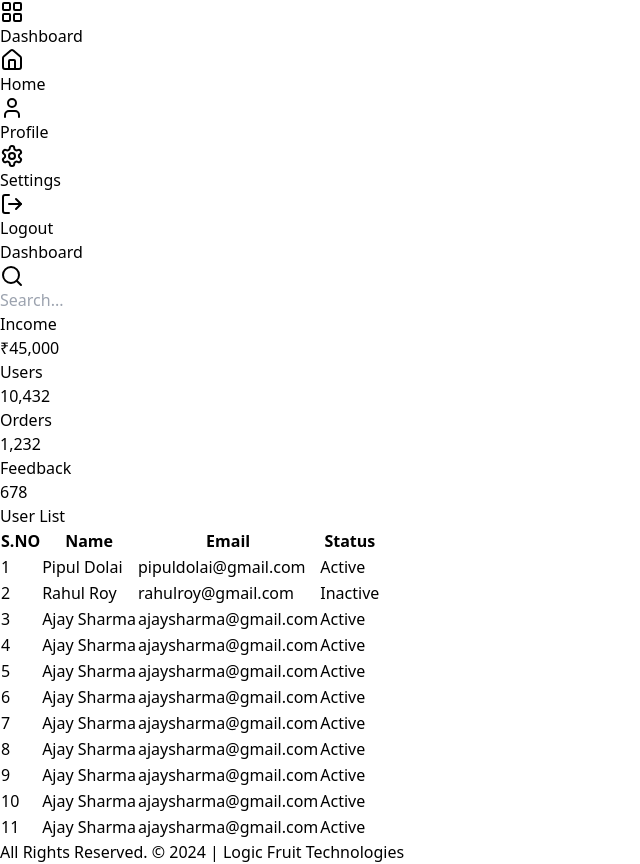
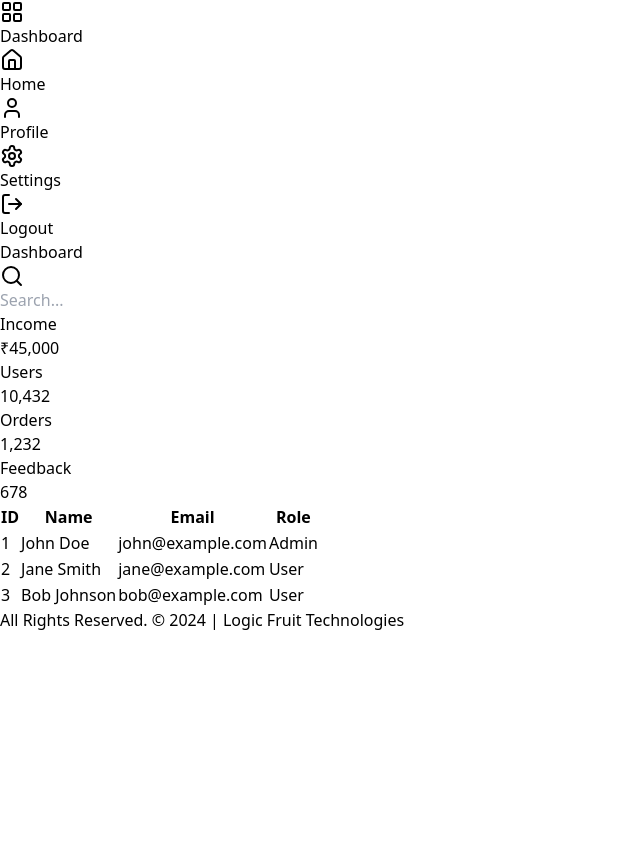
Before and after one commit to pipul014/react-dashboard, a React (Vite) app: page /dashboard in a window 1280 px wide. Shown: the whole page, without its empty margins (0-640 px from the left). After the commit the page ends 800 px from the top, so only its background shows below. Built offline with nearby package versions, Linux system fonts and the light colour scheme.

Commit message:
new commit

```diff
--- a/src/App.jsx
+++ b/src/App.jsx
@@ -1,19 +1,33 @@
 import React from "react";
+import { BrowserRouter as Router, Route, Routes } from "react-router-dom";
 import Sidebar from "./components/sidebar";
 import Header from "./components/Header";
-import Dashboard from "./components/Dashboard";
 import Footer from "./components/Footer";
+import Dashboard from "./pages/Dashboard";
+import Home from "./pages/Home";
+import Profile from "./pages/Profile";
+import Settings from "./pages/Settings";
+import Logout from "./pages/Logout";
+
 
 const App = () => {
   return (
-    <div className="flex">
-      <Sidebar />
-      <div className="flex-1">
-        <Header />
-        <Dashboard />
-        <Footer/>
+    <Router>
+      <div className="flex">
+        <Sidebar />
+        <div className="flex-1">
+          <Header />
+          <Routes>
+            <Route path="/" element={<Home />} />
+            <Route path="/profile" element={<Profile />} />
+            <Route path="/dashboard" element={<Dashboard />} />
+            <Route path="/settings" element={<Settings />} />
+            <Route path="/logout" element={<Logout />} />
+          </Routes>
+          <Footer />
+        </div>
       </div>
-    </div>
+    </Router>
   );
 };
 
--- a/src/Table.jsx
+++ /dev/null
@@ -1,45 +0,0 @@
-import React from "react";
-
-const Table = () => {
-  const data = [
-    { name: "Pipul Dolai", email: "pipuldolai@gmail.com", status: "Active" },
-    { name: "Rahul Roy", email: "rahulroy@gmail.com", status: "Inactive" },
-    { name: "Ajay Sharma", email: "ajaysharma@gmail.com", status: "Active" },
-    { name: "Ajay Sharma", email: "ajaysharma@gmail.com", status: "Active" },
-    { name: "Ajay Sharma", email: "ajaysharma@gmail.com", status: "Active" },
-    { name: "Ajay Sharma", email: "ajaysharma@gmail.com", status: "Active" },
-    { name: "Ajay Sharma", email: "ajaysharma@gmail.com", status: "Active" },
-    { name: "Ajay Sharma", email: "ajaysharma@gmail.com", status: "Active" },
-    { name: "Ajay Sharma", email: "ajaysharma@gmail.com", status: "Active" },
-    { name: "Ajay Sharma", email: "ajaysharma@gmail.com", status: "Active" },
-    { name: "Ajay Sharma", email: "ajaysharma@gmail.com", status: "Active" },
-  ];
-
-  return (
-    <div className="bg-white shadow-lg p-6 rounded-lg">
-      <h2 className="text-xl font-semibold mb-4">User List</h2>
-      <table className="min-w-full text-sm ">
-        <thead className="bg-blue-300">
-          <tr>
-            <th className="py-3 px-4 text-left">S.NO</th>
-            <th className="py-3 px-4 text-left">Name</th>
-            <th className="py-3 px-4 text-left">Email</th>
-            <th className="py-3 px-4 text-left">Status</th>
-          </tr>
-        </thead>
-        <tbody>
-          {data.map((user, index) => (
-            <tr key={index} className="border-b ">
-              <td className="py-3 px-4">{index+1}</td>
-              <td className="py-3 px-4">{user.name}</td>
-              <td className="py-3 px-4">{user.email}</td>
-              <td className="py-3 px-4">{user.status}</td>
-            </tr>
-          ))}
-        </tbody>
-      </table>
-    </div>
-  );
-};
-
-export default Table;
--- a/src/components/Header.jsx
+++ b/src/components/Header.jsx
@@ -1,5 +1,5 @@
 import React, { useState } from "react";
-import {  Search } from "lucide-react";
+import { Search } from "lucide-react";
 
 const Header = () => {
   const [searchQuery, setSearchQuery] = useState("");
@@ -10,16 +10,19 @@ const Header = () => {
 
   return (
     <div className="bg-teal-500 shadow-md px-6 py-4 flex justify-between items-center">
-      <h1 className="text-xl font-semibold hover:text-white "><a href="">Dashboard</a></h1>
-
-      <div className="flex items-center rounded  ">
-      <a href=""><Search className="text-gray-500 " /></a>
+      <h1 className="text-xl font-semibold hover:text-white">
+        <a href="#">Dashboard</a>
+      </h1>
+      <div className="flex items-center rounded">
+        <a href="#">
+          <Search className="text-gray-500" />
+        </a>
         <input
           type="text"
           placeholder="Search..."
           value={searchQuery}
           onChange={handleSearchChange}
-          className="px-4 py-2 border-none rounded "
+          className="px-4 py-2 border-none rounded"
         />
       </div>
     </div>
--- a/src/components/Sidebar.jsx
+++ b/src/components/Sidebar.jsx
@@ -1,26 +1,27 @@
 import React from "react";
-import {LayoutGrid, Home, User, Settings, LogOut } from "lucide-react";
+import { Link } from "react-router-dom";
+import { LayoutGrid, Home, User, Settings, LogOut } from "lucide-react";
 
 const Sidebar = () => {
   const menuItems = [
-    { icon: <LayoutGrid />, name: "Dashboard" },
-    { icon: <Home />, name: "Home" },
-    { icon: <User />, name: "Profile" },
-    { icon: <Settings />, name: "Settings" },
-    { icon: <LogOut />, name: "Logout" },
+    { icon: <LayoutGrid />, name: "Dashboard", link: "/dashboard" },
+    { icon: <Home />, name: "Home", link: "/" },
+    { icon: <User />, name: "Profile", link: "/profile" },
+    { icon: <Settings />, name: "Settings", link: "/settings" },
+    { icon: <LogOut />, name: "Logout", link: "/logout" },
   ];
 
   return (
-    <div className="w-40 bg-gray-800 text-white h-screen flex flex-col ">
+    <div className="w-40 bg-gray-800 text-white h-screen flex flex-col">
       <ul className="space-y-1 mt-10">
         {menuItems.map((item, index) => (
           <li key={index} className="relative group">
-            <div className="flex items-center p-2 cursor-pointer  hover:bg-teal-600 rounded  ">
-              <div className="text-xl ">{item.icon}</div>
-              <span className="absolute left-20 opacity-0  group-hover:opacity-100 transition-opacity duration-200 text-sm  ">
+            <Link to={item.link} className="flex items-center p-2 cursor-pointer hover:bg-teal-600 rounded">
+              <div className="text-xl">{item.icon}</div>
+              <span className="absolute left-20 opacity-0 group-hover:opacity-100 transition-opacity duration-200 text-sm">
                 {item.name}
               </span>
-            </div>
+            </Link>
           </li>
         ))}
       </ul>
--- /dev/null
+++ b/src/components/Table.jsx
@@ -0,0 +1,36 @@
+import React from "react";
+
+const Table = () => {
+  const data = [
+    { id: 1, name: "John Doe", email: "john@example.com", role: "Admin" },
+    { id: 2, name: "Jane Smith", email: "jane@example.com", role: "User" },
+    { id: 3, name: "Bob Johnson", email: "bob@example.com", role: "User" },
+  ];
+
+  return (
+    <div className="overflow-x-auto">
+      <table className="min-w-full table-auto">
+        <thead className="bg-teal-500 text-white">
+          <tr>
+            <th className="px-4 py-2">ID</th>
+            <th className="px-4 py-2">Name</th>
+            <th className="px-4 py-2">Email</th>
+            <th className="px-4 py-2">Role</th>
+          </tr>
+        </thead>
+        <tbody>
+          {data.map((item) => (
+            <tr key={item.id} className="border-b">
+              <td className="px-4 py-2">{item.id}</td>
+              <td className="px-4 py-2">{item.name}</td>
+              <td className="px-4 py-2">{item.email}</td>
+              <td className="px-4 py-2">{item.role}</td>
+            </tr>
+          ))}
+        </tbody>
+      </table>
+    </div>
+  );
+};
+
+export default Table;
--- /dev/null
+++ b/src/pages/Home.jsx
@@ -0,0 +1,14 @@
+import React from "react";
+
+const Home = () => {
+  return (
+    <div className="p-6">
+      <h2 className="text-2xl font-bold">Welcome to the Dashboard!</h2>
+      <p className="mt-4 text-gray-700">
+        This is your main dashboard. Use the sidebar to navigate through the app.
+      </p>
+    </div>
+  );
+};
+
+export default Home;
--- /dev/null
+++ b/src/pages/Logout.jsx
@@ -0,0 +1,11 @@
+import React from 'react'
+
+const Logout = () => {
+    return (
+        <div>
+            <h1>this is your logout page</h1>
+        </div>
+    )
+}
+
+export default Logout
--- /dev/null
+++ b/src/pages/Settings.jsx
@@ -0,0 +1,11 @@
+import React from 'react'
+
+const Settings = () => {
+  return (
+    <div>
+      <h1>this is settings page</h1>
+    </div>
+  )
+}
+
+export default Settings
```
Also changed, not shown: src/components/Footer.jsx (+8 -7 lines), src/pages/Dashboard.jsx (renamed from src/components/Dashboard.jsx, +4 -3 lines).
